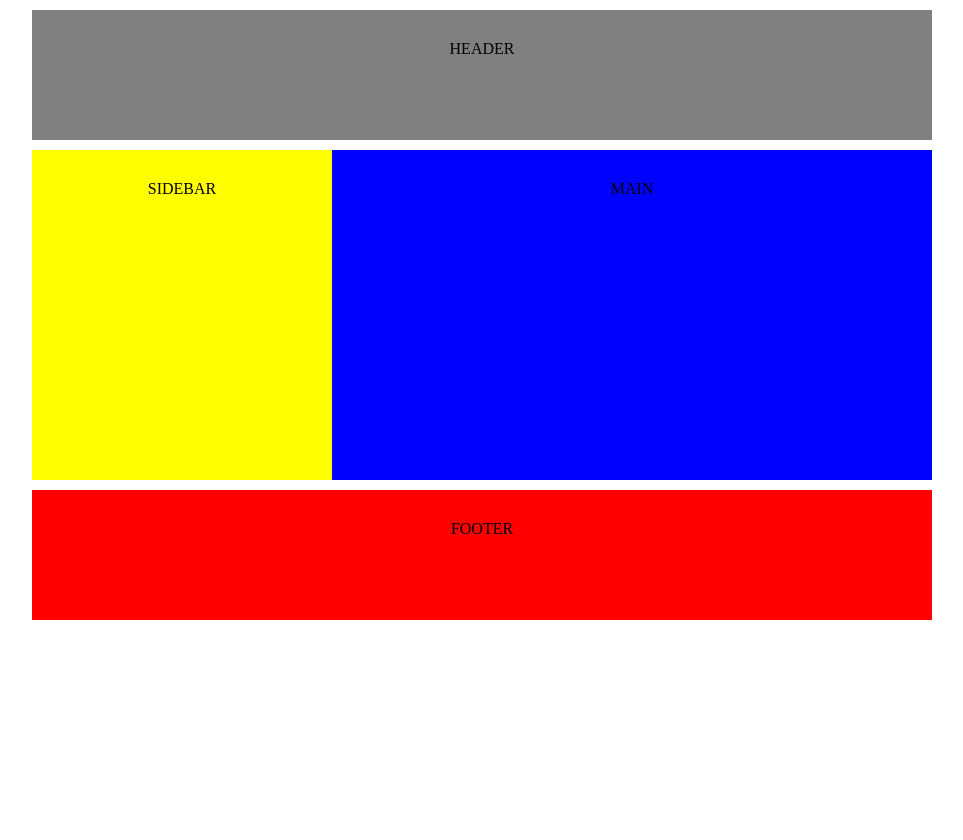
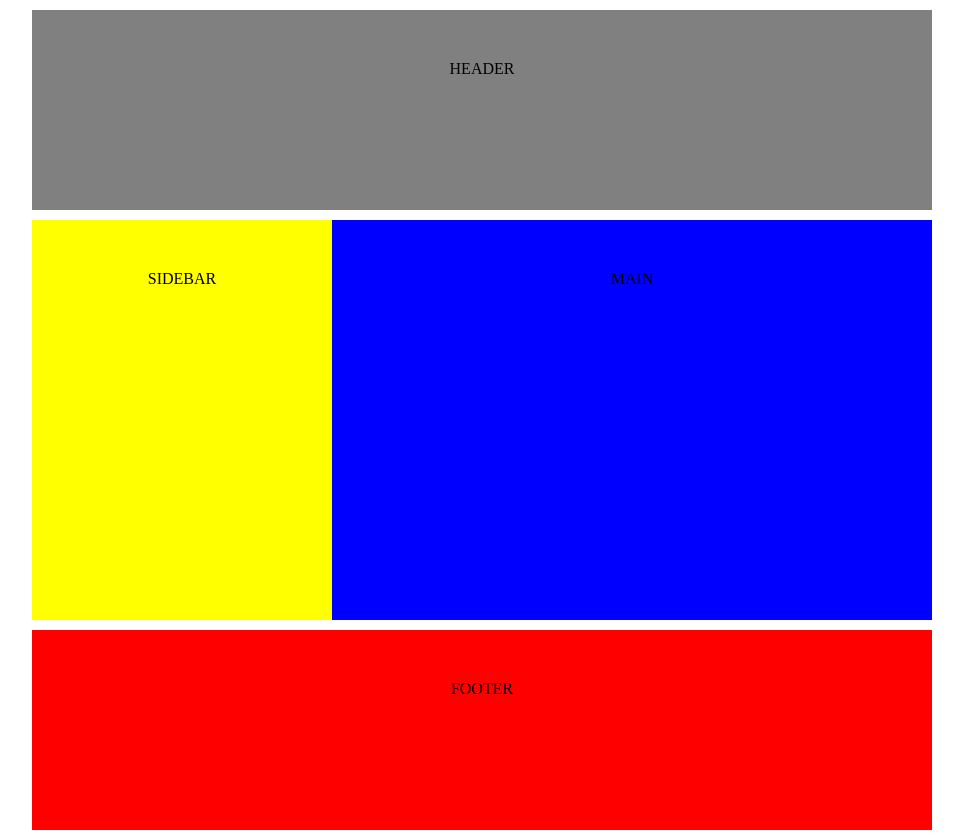
Before and after one commit to sayart/WebUI, a plain HTML site: page StartCSS/index.html in a window 1280 px wide. Shown: the whole page, without its empty margins (158-1121 px from the left). Before the commit the page ends 800 px from the top, so only its background shows below. Drawn offline with Linux system fonts and the light colour scheme.

Commit message:
short write css styles

```diff
--- a/StartCSS/css/style.css
+++ b/StartCSS/css/style.css
@@ -1,9 +1,12 @@
+header, aside, main, footer{
+	padding: 50px 0;
+	text-align: center;
+}
+
 header{
 			background-color: grey;
 			width: 900px;
 			height: 100px;
-			text-align: center;
-			padding-top: 30px;
 			margin: 10px auto;
 		}
 		div{
@@ -13,22 +16,16 @@ header{
 		aside{
 			background-color: yellow;
 			height: 300px;
-			text-align: center;
-			padding-top: 30px;
 			width: 300px;
 			float: left;
 		}
 		main {
 			background-color: blue;
 			height: 300px;
-			text-align: center;
-			padding-top: 30px;
 		}
 		footer{
 			background-color: red;
 			height: 100px;
 			width: 900px;
-			text-align: center;
-			padding-top: 30px;
 			margin: 10px auto;
 		}
```
Also changed, not shown: 1 other file.
